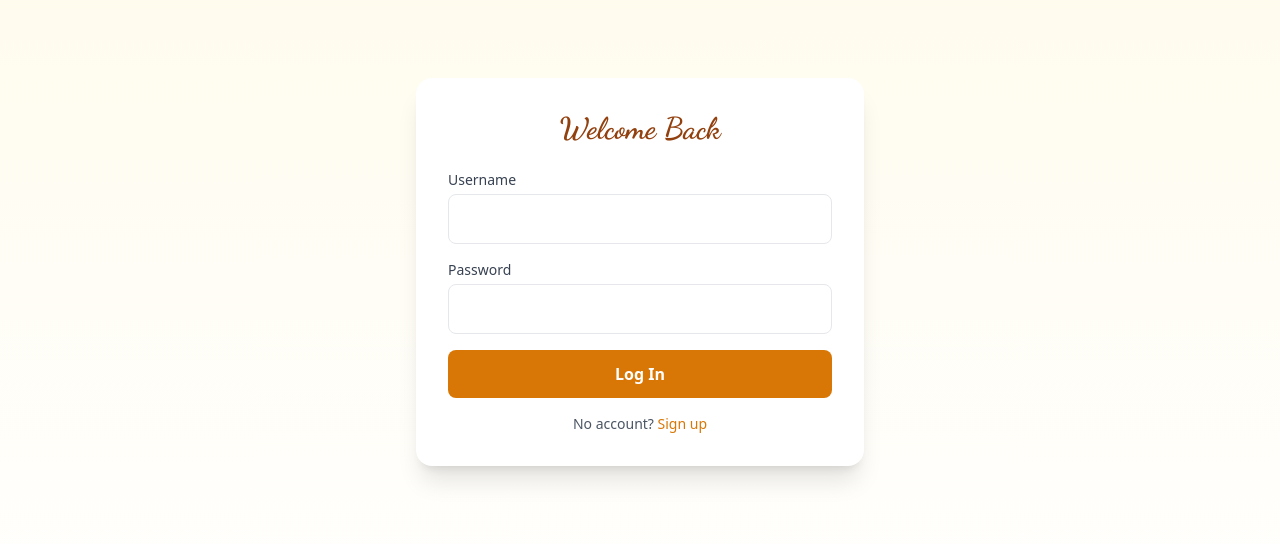
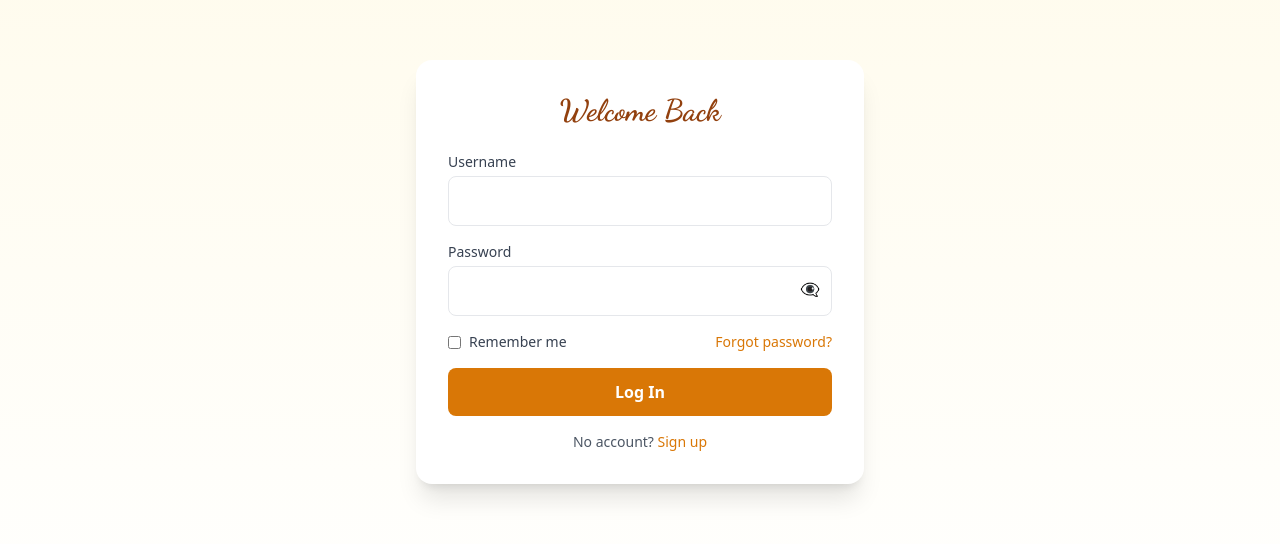
Before and after one commit to ihedioranmapromise-dev/OKMADE-FUNITURE-WEBSITE-, a Next.js app: page /client/login in a window 1280 px wide. Shown: the part 128-672 px from the top of the page. Built offline with nearby package versions, Linux system fonts and the light colour scheme; no server answers.

Commit message:
Add forgot password link to login page; full updates to homepage, admin catalog, tokens, dashboard, and client profile

```diff
--- a/app/client/login/page.js
+++ b/app/client/login/page.js
@@ -1,5 +1,5 @@
 "use client";
-import { useState } from "react";
+import { useState, useEffect } from "react";
 import { createClient } from "@supabase/supabase-js";
 import { useRouter } from "next/navigation";
 import bcrypt from "bcryptjs";
@@ -12,9 +12,20 @@ const supabase = createClient(
 export default function ClientLogin() {
   const [username, setUsername] = useState("");
   const [password, setPassword] = useState("");
+  const [rememberMe, setRememberMe] = useState(false);
+  const [showPassword, setShowPassword] = useState(false);
   const [loading, setLoading] = useState(false);
   const [message, setMessage] = useState("");
   const router = useRouter();
+
+  useEffect(() => {
+    // Auto-fill username if "Remember Me" was checked last time
+    const savedUsername = localStorage.getItem("rememberedUsername");
+    if (savedUsername) {
+      setUsername(savedUsername);
+      setRememberMe(true);
+    }
+  }, []);
 
   const handleSubmit = async (e) => {
     e.preventDefault();
@@ -41,9 +52,17 @@ export default function ClientLogin() {
         setLoading(false);
         return;
       }
-      // Store client in sessionStorage (simple session)
+      // Store client in sessionStorage
       sessionStorage.setItem("clientId", client.id);
       sessionStorage.setItem("clientUsername", client.username);
+
+      // Remember me: save username to localStorage
+      if (rememberMe) {
+        localStorage.setItem("rememberedUsername", username);
+      } else {
+        localStorage.removeItem("rememberedUsername");
+      }
+
       router.push("/client/dashboard");
     } catch (err) {
       setMessage("Error: " + err.message);
@@ -58,16 +77,60 @@ export default function ClientLogin() {
         <form onSubmit={handleSubmit} className="space-y-4">
           <div>
             <label className="block text-sm font-medium text-gray-700">Username</label>
-            <input type="text" value={username} onChange={(e) => setUsername(e.target.value)} className="w-full mt-1 p-3 border rounded-lg focus:ring-2 focus:ring-amber-500 focus:border-amber-500" required />
+            <input
+              type="text"
+              value={username}
+              onChange={(e) => setUsername(e.target.value)}
+              className="w-full mt-1 p-3 border rounded-lg focus:ring-2 focus:ring-amber-500 focus:border-amber-500"
+              required
+            />
           </div>
           <div>
             <label className="block text-sm font-medium text-gray-700">Password</label>
-            <input type="password" value={password} onChange={(e) => setPassword(e.target.value)} className="w-full mt-1 p-3 border rounded-lg focus:ring-2 focus:ring-amber-500 focus:border-amber-500" required />
+            <div className="relative">
+              <input
+                type={showPassword ? "text" : "password"}
+                value={password}
+                onChange={(e) => setPassword(e.target.value)}
+                className="w-full mt-1 p-3 border rounded-lg focus:ring-2 focus:ring-amber-500 focus:border-amber-500 pr-10"
+                required
+              />
+              <button
+                type="button"
+                className="absolute inset-y-0 right-3 flex items-center text-gray-500 hover:text-gray-700"
+                onClick={() => setShowPassword(!showPassword)}
+              >
+                {showPassword ? "👁️" : "👁️‍🗨️"}
+              </button>
+            </div>
           </div>
-          <button type="submit" disabled={loading} className="w-full bg-amber-600 hover:bg-amber-700 text-white font-semibold py-3 rounded-lg transition disabled:opacity-50">
+          <div className="flex items-center justify-between">
+            <label className="flex items-center gap-2 text-sm text-gray-700">
+              <input
+                type="checkbox"
+                checked={rememberMe}
+                onChange={(e) => setRememberMe(e.target.checked)}
+                className="rounded border-gray-300 text-amber-600 focus:ring-amber-500"
+              />
+              Remember me
+            </label>
+            {/* Forgot password link */}
+            <a href="/client/forgot-password" className="text-sm text-amber-600 hover:underline">
+              Forgot password?
+            </a>
+          </div>
+          <button
+            type="submit"
+            disabled={loading}
+            className="w-full bg-amber-600 hover:bg-amber-700 text-white font-semibold py-3 rounded-lg transition disabled:opacity-50"
+          >
             {loading ? "Logging in..." : "Log In"}
           </button>
-          {message && <p className={`text-center text-sm ${message.includes("Error") ? "text-red-500" : "text-green-600"}`}>{message}</p>}
+          {message && (
+            <p className={`text-center text-sm ${message.includes("Error") ? "text-red-500" : "text-green-600"}`}>
+              {message}
+            </p>
+          )}
         </form>
         <p className="text-center text-sm text-gray-600 mt-4">
           No account? <a href="/client/signup" className="text-amber-600 hover:underline">Sign up</a>
```
